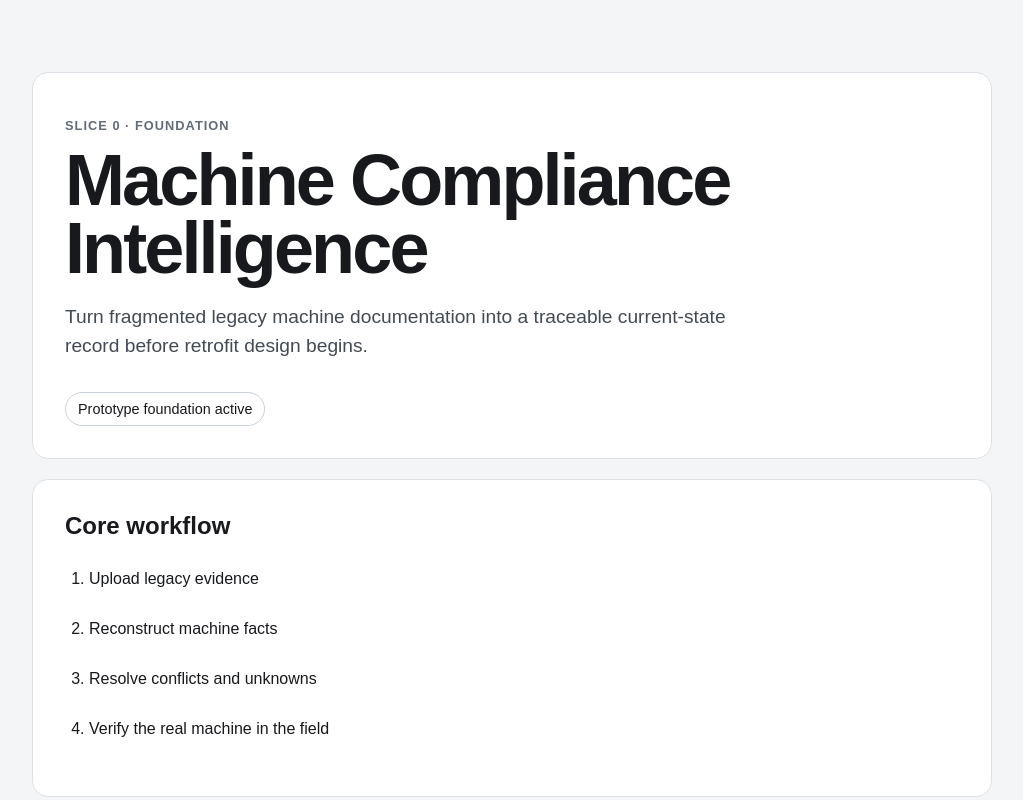
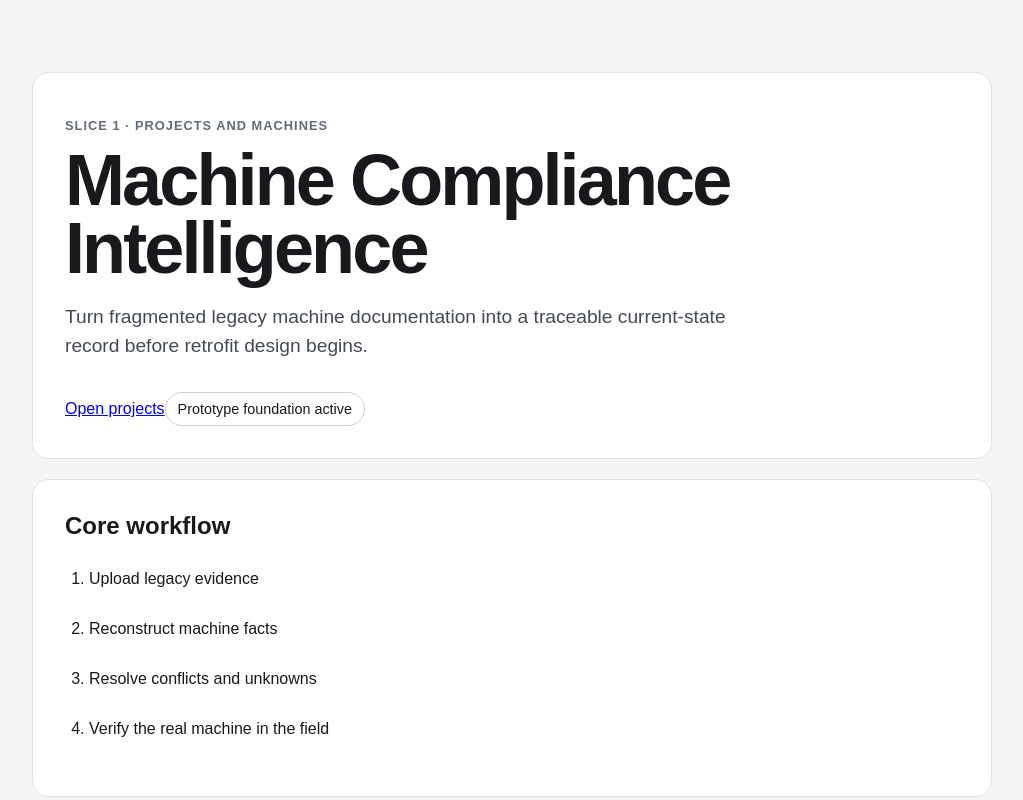
Before and after one commit to eppuanttalainen-rgb/tuoteohjelma, a Next.js app in the folder apps/web/: page / in a window 1280 px wide. Shown: the top 800 px of the page, without its empty margins (128-1151 px from the left). Built offline with nearby package versions, Linux system fonts and the light colour scheme.

Commit message:
feat(slice-1): update apps/web/app/page.tsx

```diff
--- a/apps/web/app/page.tsx
+++ b/apps/web/app/page.tsx
@@ -1,3 +1,5 @@
+import Link from "next/link";
+
 const workflow = [
   "Upload legacy evidence",
   "Reconstruct machine facts",
@@ -9,13 +11,18 @@ export default function Home() {
   return (
     <main>
       <section className="hero">
-        <p className="eyebrow">Slice 0 · Foundation</p>
+        <p className="eyebrow">Slice 1 · Projects and machines</p>
         <h1>Machine Compliance Intelligence</h1>
         <p className="lead">
           Turn fragmented legacy machine documentation into a traceable current-state record
           before retrofit design begins.
         </p>
-        <div className="status">Prototype foundation active</div>
+        <div className="actions">
+          <Link className="button" href="/projects">
+            Open projects
+          </Link>
+          <span className="status">Prototype foundation active</span>
+        </div>
       </section>
 
       <section>
```
